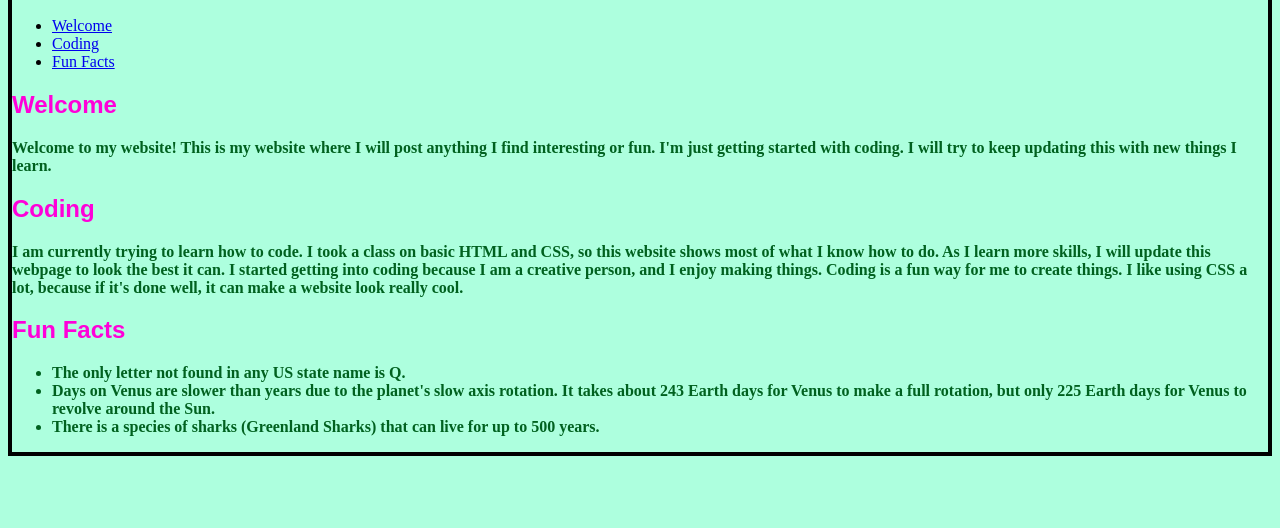
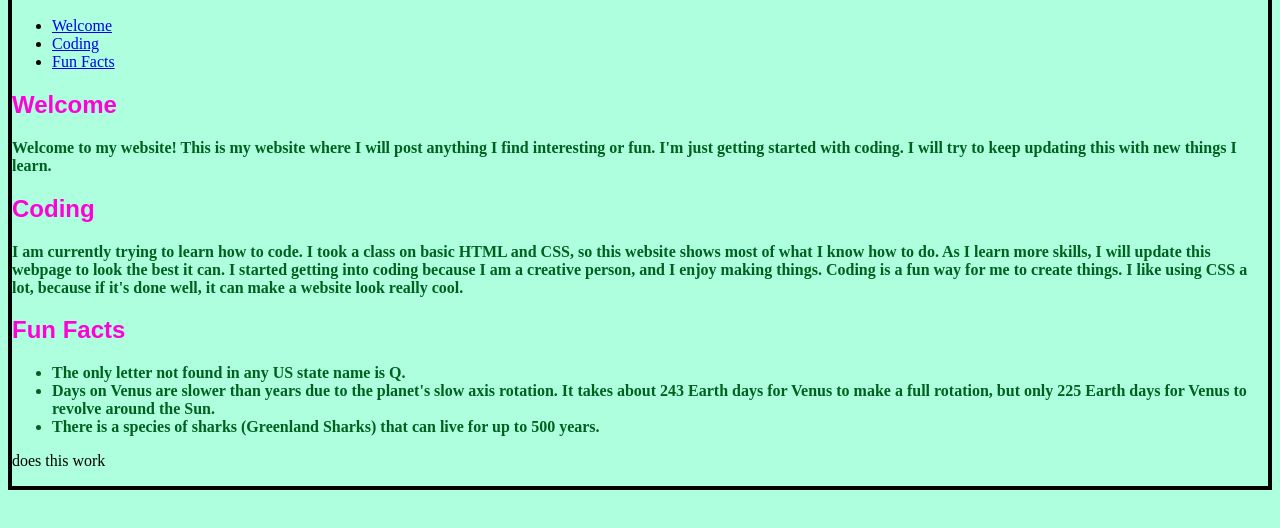
Before and after one commit to charlotte-codes/charlotte-codes.github.io, a plain HTML site: page index.html in a window 1280 px wide. Shown: the part 136-664 px from the top of the page. Drawn offline with Linux system fonts and the light colour scheme.

Commit message:
Update index.html

```diff
--- a/index.html
+++ b/index.html
@@ -64,6 +64,7 @@
         <li>Days on Venus are slower than years due to the planet's slow axis rotation. It takes about 243 Earth days for Venus to make a full rotation, but only 225 Earth days for Venus to revolve around the Sun.</li>
         <li>There is a species of sharks (Greenland Sharks) that can live for up to 500 years.</li>
         </ul>
+            <p>does this work</p>
 
         </div>
     </body>
```
